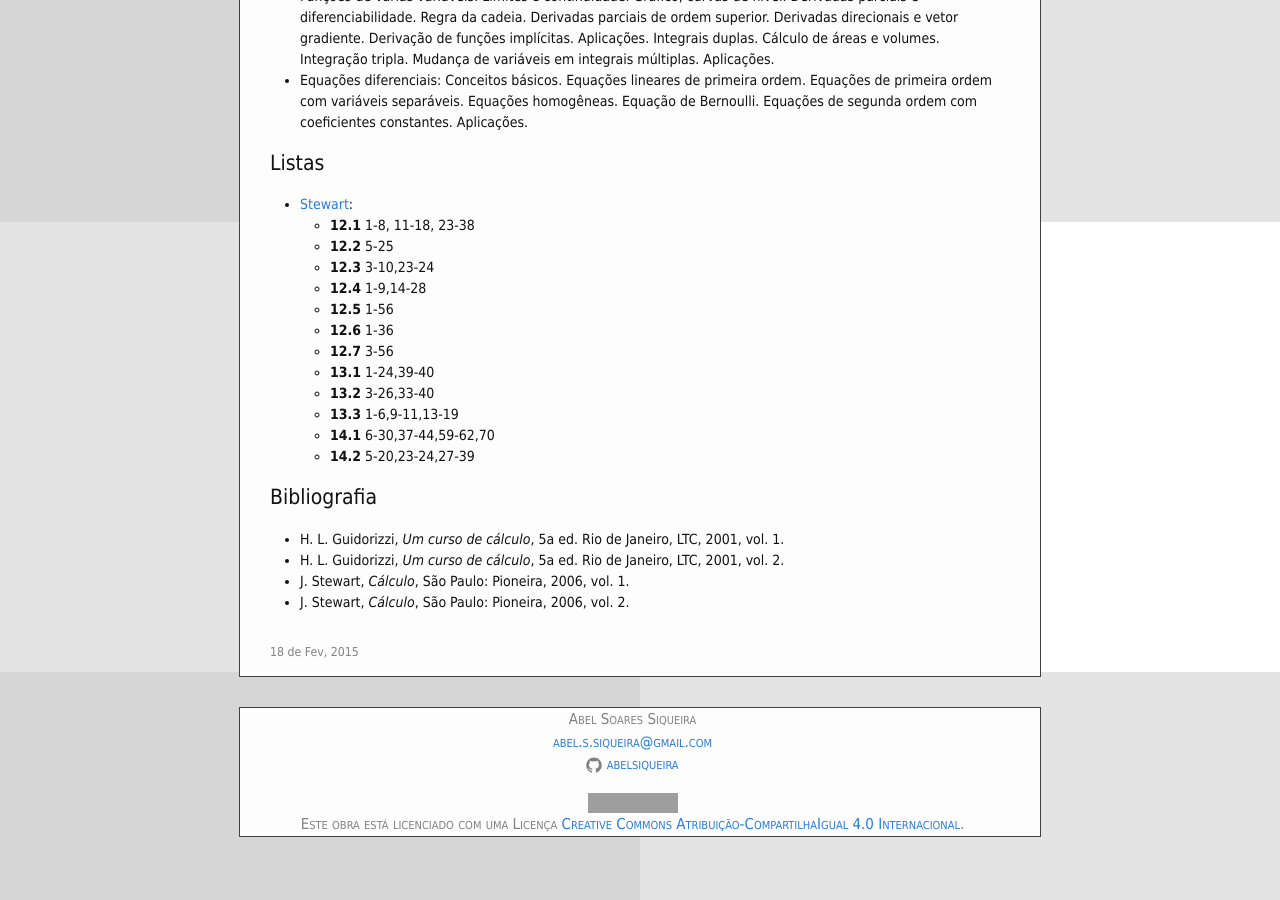
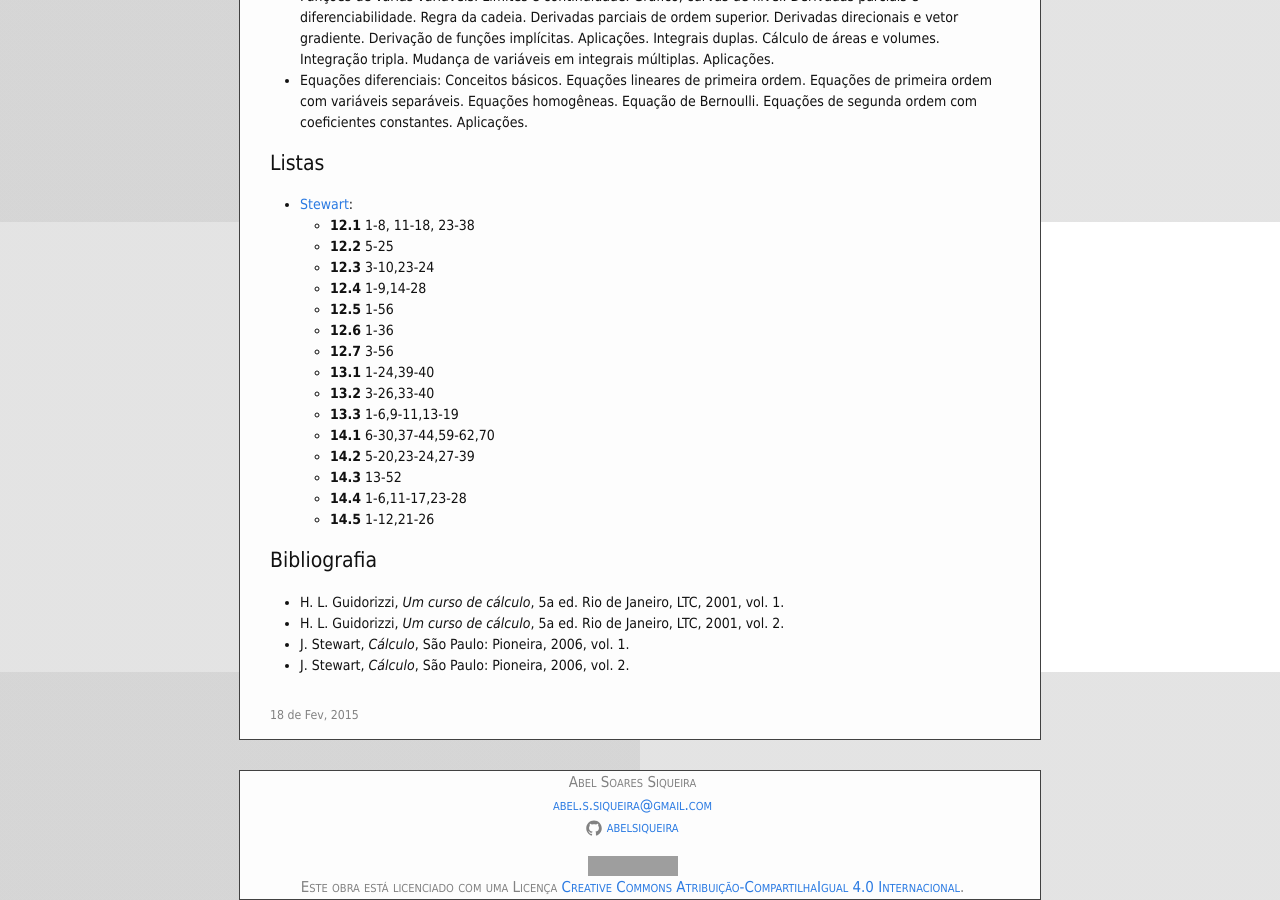
Before and after one commit to abelsiqueira/abelsiqueira.github.io-old, a Jekyll site: the page built from _posts/br/2015-02-20-cm202-calculo-diferencial-e-intergral-II-2015s1.markdown, in a window 1280 px wide and 900 px high, scrolled down 678 px. Built offline with Jekyll 4.4.1, drawn with Linux system fonts in a browser that asks for light colours; grey boxes are pictures that could not be loaded.

Commit message:
Atualiza lista de cm202

```diff
--- a/_posts/br/2015-02-20-cm202-calculo-diferencial-e-intergral-II-2015s1.markdown
+++ b/_posts/br/2015-02-20-cm202-calculo-diferencial-e-intergral-II-2015s1.markdown
@@ -51,6 +51,10 @@ permalink:  cm202-2015s1
     - **13.3** 1-6,9-11,13-19
     - **14.1** 6-30,37-44,59-62,70
     - **14.2** 5-20,23-24,27-39
+    - **14.3** 13-52
+    - **14.4** 1-6,11-17,23-28
+    - **14.5** 1-12,21-26
+
 
 # Bibliografia
 
```
Also changed, not shown: 1 other file.
